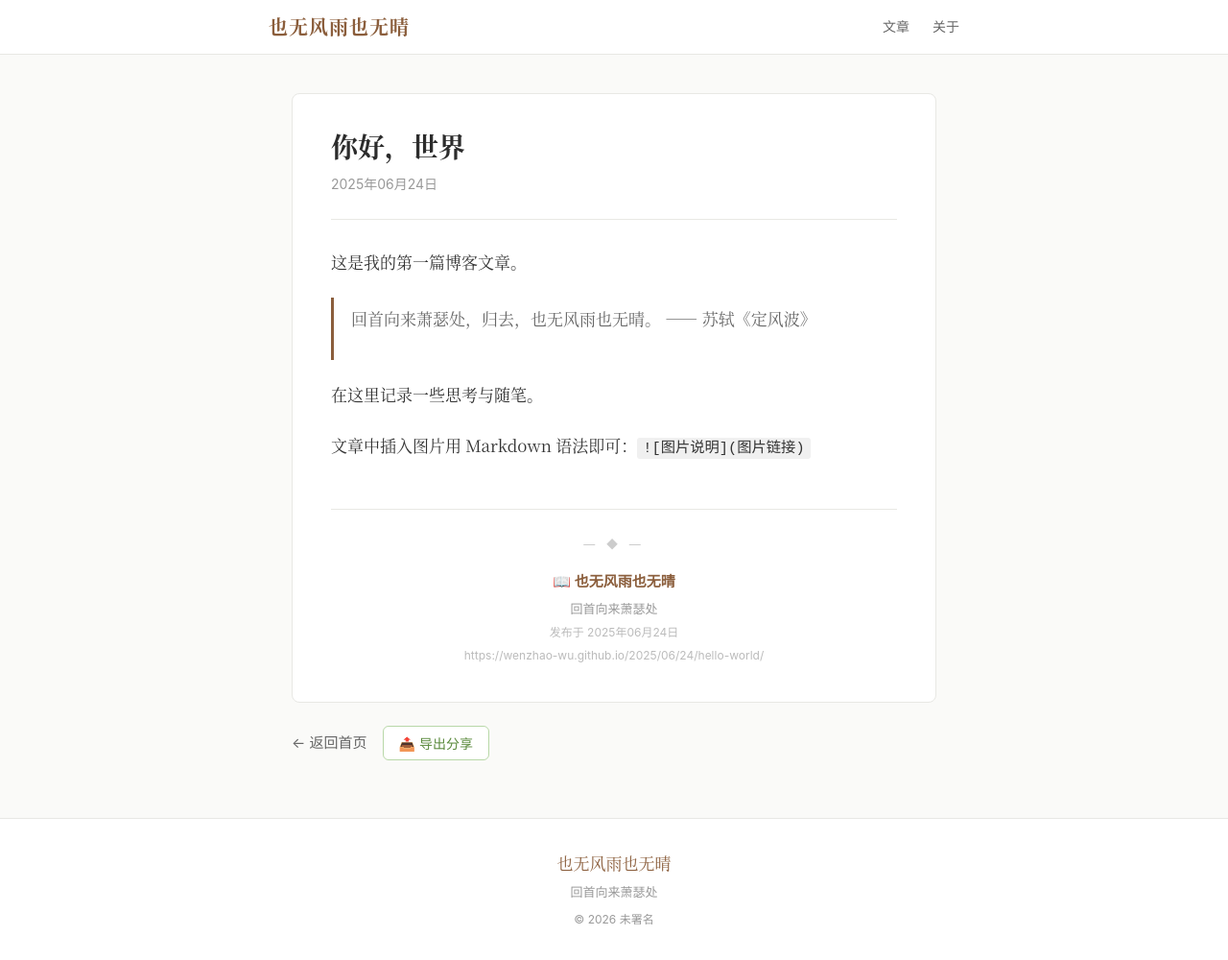
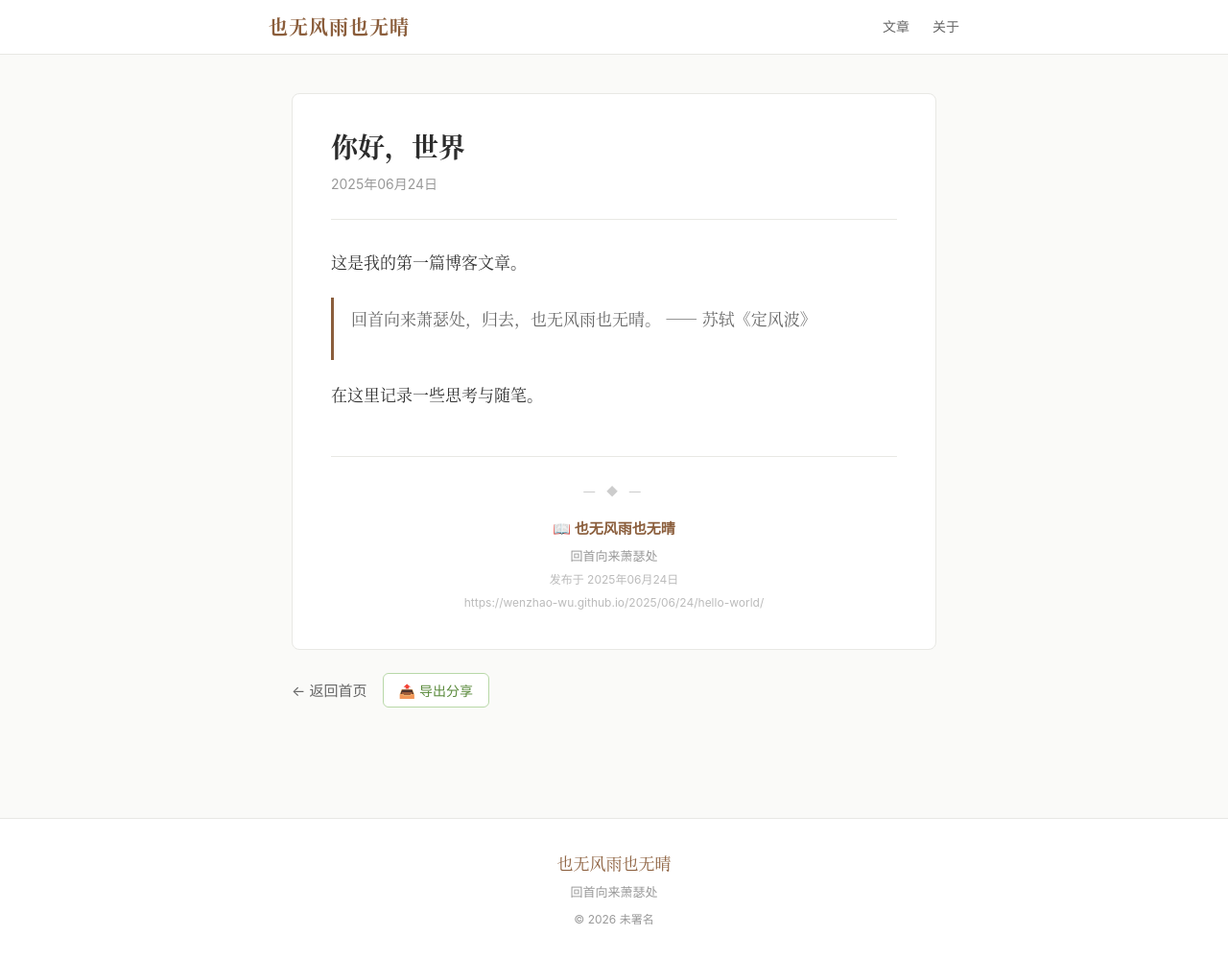
Before and after one commit to wenzhao-wu/wenzhao-wu.github.io, a Jekyll site: the page built from _posts/2025-06-24-hello-world.md, in a window 1280 px wide and 1000 px high. Shown: the whole window at 96% size. Built offline with Jekyll 4.4.1, drawn with Linux system fonts in a browser that asks for light colours.

Commit message:
Update 2025-06-24-hello-world.md

```diff
--- a/_posts/2025-06-24-hello-world.md
+++ b/_posts/2025-06-24-hello-world.md
@@ -9,5 +9,3 @@ date: 2025-06-24 15:30:00 +0800
 > —— 苏轼《定风波》
 
 在这里记录一些思考与随笔。
-
-文章中插入图片用 Markdown 语法即可：`![图片说明](图片链接)`
```
